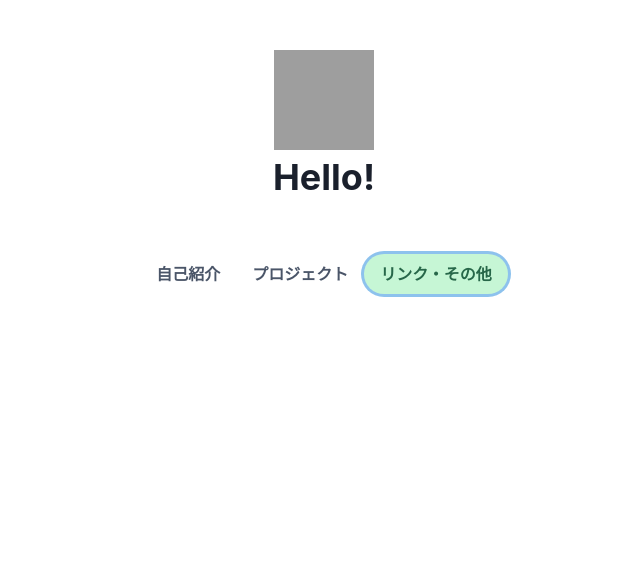
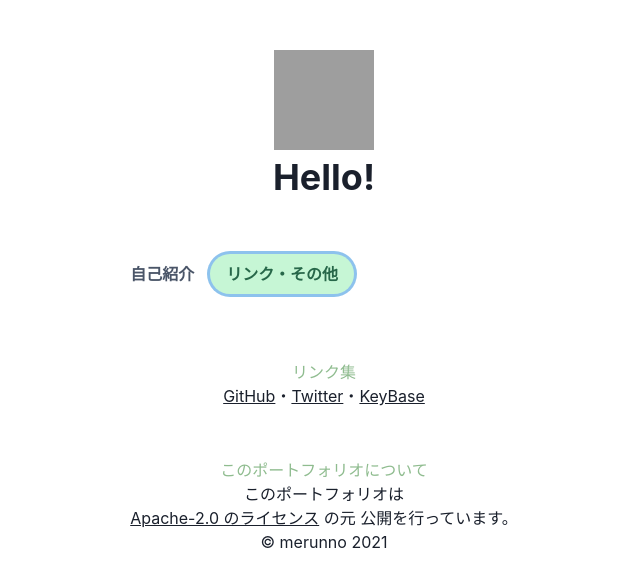
Before and after one commit to shun-shobon/merunno.dev, a Next.js app: page / in a window 1280 px wide. Both pictures are taken after a click on the tab "リンク・その他". Shown: the top 586 px of the page, without its empty margins (316-956 px from the left). Built offline with nearby package versions, Linux system fonts and the light colour scheme; grey boxes are pictures that could not be loaded.

Commit message:
:sparkles: Add: リンクなどの追加

```diff
--- a/package.json
+++ b/package.json
@@ -16,6 +16,7 @@
     "@chakra-ui/react": "1.6.8",
     "@emotion/react": "11.4.1",
     "@emotion/styled": "11.3.0",
+    "@mui/icons-material": "^5.0.1",
     "framer-motion": "4.1.17",
     "next": "11.1.2",
     "react": "17.0.2",
--- a/src/component/_tab.js
+++ b/src/component/_tab.js
@@ -1,6 +1,7 @@
 import { Tab, TabList, TabPanel, TabPanels, Tabs } from '@chakra-ui/react'
 
 import About from './pages/about'
+import Link from './pages/link-other'
 
 export default function _tab() {
   return (
@@ -8,7 +9,6 @@ export default function _tab() {
       <Tabs variant="soft-rounded" colorScheme="green">
         <TabList>
           <Tab>自己紹介</Tab>
-          <Tab>プロジェクト</Tab>
           <Tab>リンク・その他</Tab>
         </TabList>
         <TabPanels>
@@ -16,7 +16,7 @@ export default function _tab() {
             <About />
           </TabPanel>
           <TabPanel>
-            <p>two!</p>
+            <Link />
           </TabPanel>
         </TabPanels>
       </Tabs>
--- /dev/null
+++ b/src/component/pages/link-other.tsx
@@ -0,0 +1,47 @@
+import CSS from '../../../styles/index.module.css'
+import LoCss from '../../../styles/link.module.css'
+
+export default function linkOther() {
+  return (
+    <main>
+      <div className={CSS.Bodys}>
+        <div className={LoCss.cotent}>リンク集</div>
+        <div className={LoCss.link}>
+          <a
+            href="https://github.com/merunno"
+            target="_blank"
+            rel="noopener noreferrer"
+          >
+            <u>GitHub</u>・
+          </a>
+          <a
+            href="https://twitter.com/merunno"
+            target="_blank"
+            rel="noopener noreferrer"
+          >
+            <u>Twitter</u>・
+          </a>
+          <a
+            href="https://keybase.io/merunno"
+            target="_blank"
+            rel="noopener noreferrer"
+          >
+            <u>KeyBase</u>
+          </a>
+        </div>
+        <div className={LoCss.cotent}>このポートフォリオについて</div>
+        <div className={LoCss.link}>
+          <p>このポートフォリオは</p>
+          <a
+            href="https://github.com/merunno/merunno.dev/blob/master/LICENSE"
+            target="_blank"
+            rel="noopener noreferrer"
+          >
+            <u>Apache-2.0 のライセンス</u> の元 公開を行っています。
+          </a>
+          <p>© merunno 2021</p>
+        </div>
+      </div>
+    </main>
+  )
+}
--- /dev/null
+++ b/styles/link.module.css
@@ -0,0 +1,9 @@
+.cotent {
+    color: darkseagreen;
+    margin-top: 50px;
+}
+
+.link {
+    margin: auto;
+    align-items: flex-end;
+}
```
Also changed, not shown: 1 other file (tests, documents, lock files or other folders).
